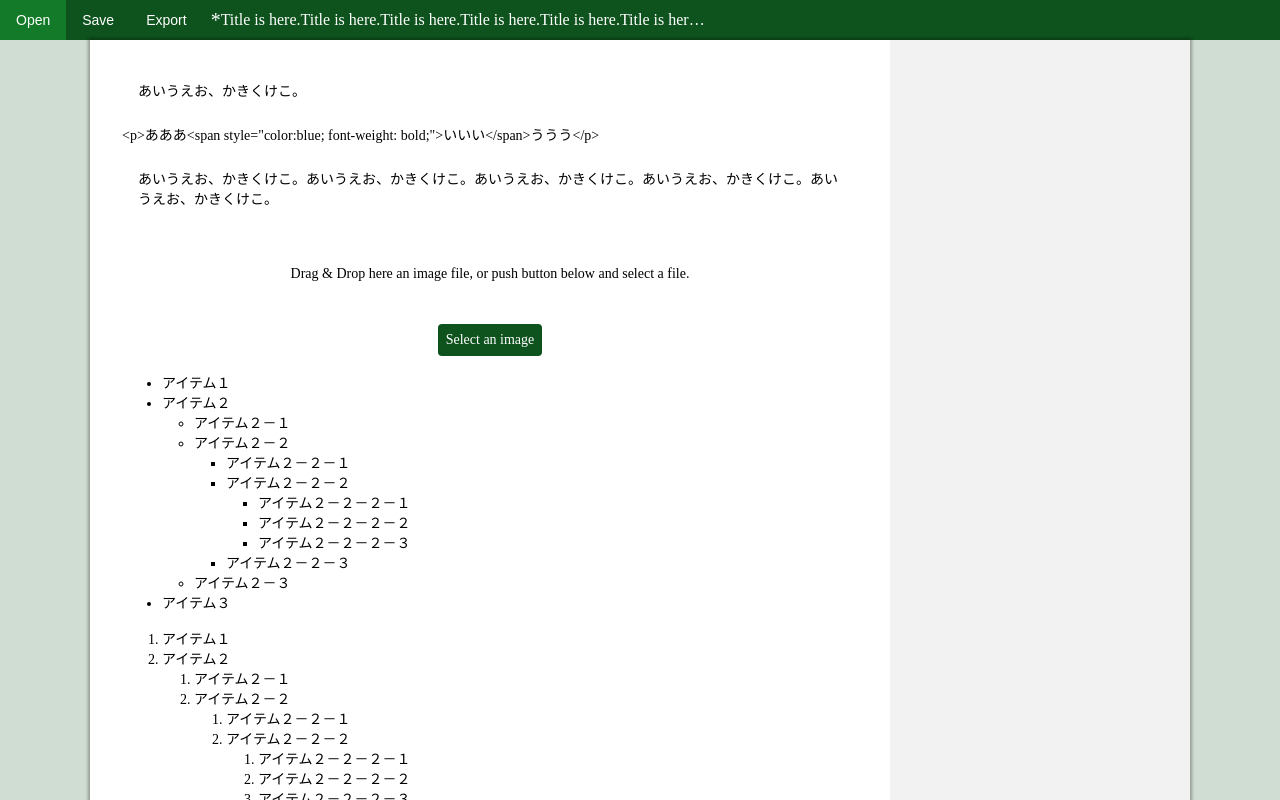
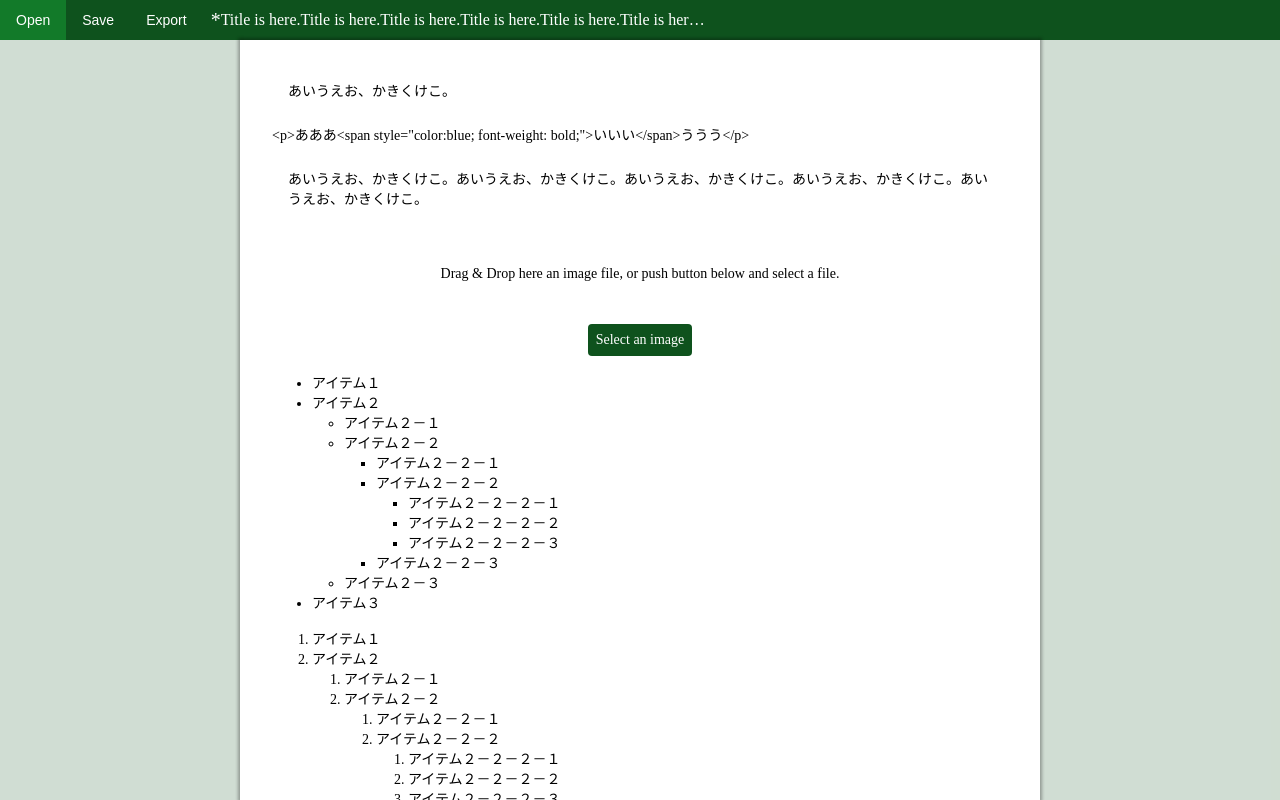
Before and after one commit to kusa-mochi/mochi-memo-pad, a Vue app in the folder src/: page / in a window 1280 px wide. Built offline with nearby package versions, Linux system fonts and the light colour scheme.

Commit message:
comment out side menu. If it is necessary, the side menu will be uncommented.

```diff
--- a/src/src/components/MemoEditor.vue
+++ b/src/src/components/MemoEditor.vue
@@ -1,7 +1,7 @@
 <template>
   <div id="memo-editor">
     <editor-main></editor-main>
-    <editor-side></editor-side>
+    <!-- <editor-side></editor-side> -->
   </div>
 </template>
 
```
